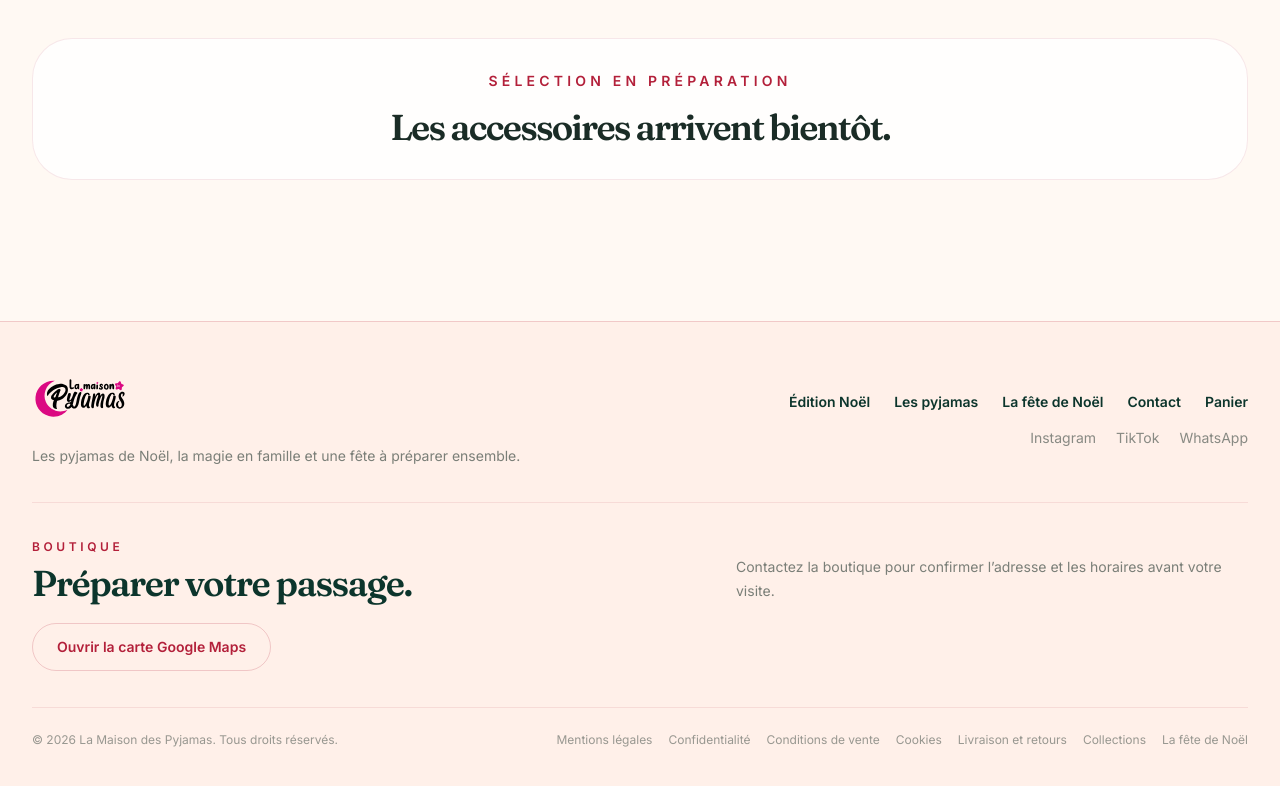
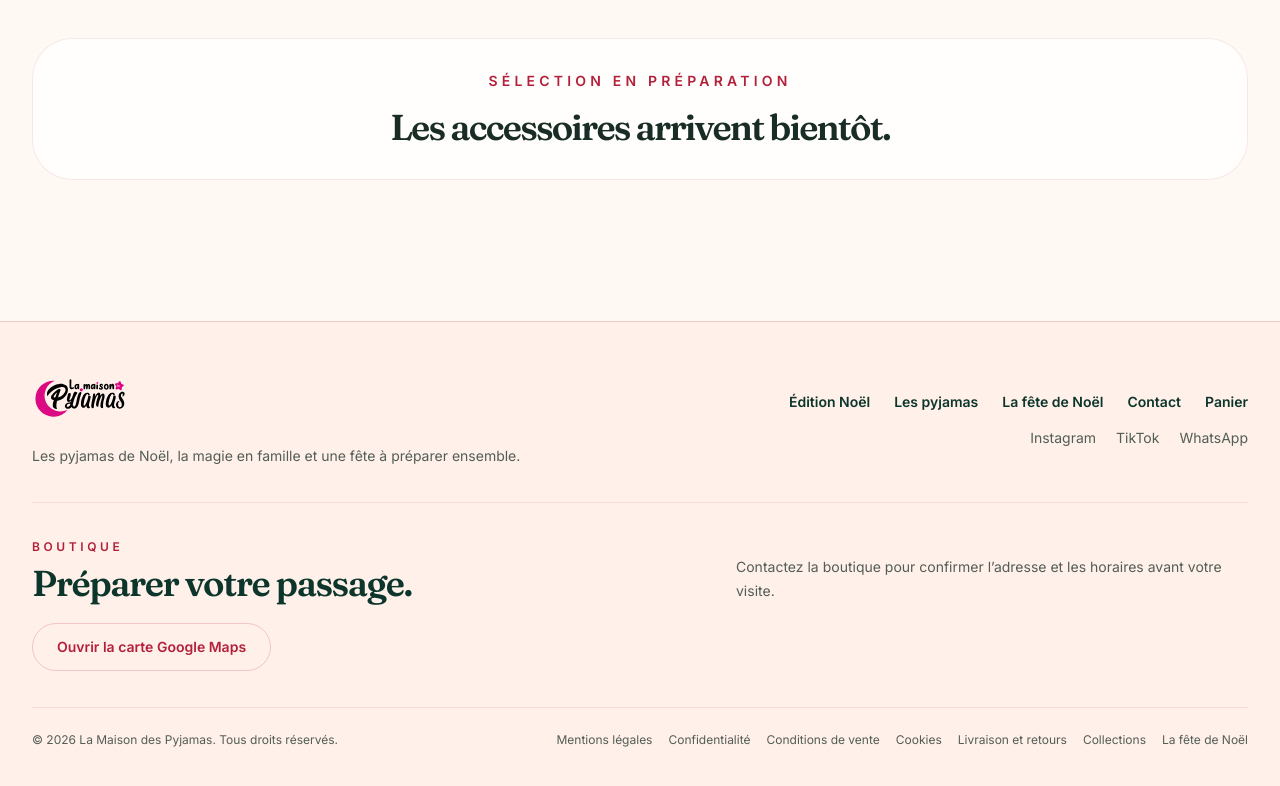
Before and after one commit to Monoru1/pyjamas, a Next.js app: page /accessoires in a window 1280 px wide. Shown: the part 568-1354 px from the top of the page. Built offline with nearby package versions, Linux system fonts and the light colour scheme; no server answers; the database is empty.

Commit message:
Fix audited contrast and labels, preserve faces and isolate preview audit tooling

```diff
--- a/next.config.ts
+++ b/next.config.ts
@@ -2,11 +2,11 @@ import type { NextConfig } from 'next';
 
 const nextConfig: NextConfig = {
   poweredByHeader: false,
-  env: { PREVIEW_QA_BUILD: process.env.CONTEXT === 'deploy-preview' ? 'true' : 'false' },
+  env: { PREVIEW_QA_BUILD: process.env.CONTEXT === 'deploy-preview' ? 'true' : 'false', BUILD_COMMIT_REF: process.env.COMMIT_REF || 'local' },
   async headers() {
     const preview = process.env.CONTEXT === 'deploy-preview';
     const securityHeaders = [
-      { key: 'Content-Security-Policy', value: `default-src 'self'; base-uri 'self'; object-src 'none'; frame-ancestors ${preview ? "'self'" : "'none'"}; form-action 'self'; img-src 'self' data: blob: https://pukvrerdloudfiphomsj.supabase.co https://images.unsplash.com; script-src 'self' 'unsafe-inline'; style-src 'self' 'unsafe-inline'; media-src 'self' blob: https://pukvrerdloudfiphomsj.supabase.co; font-src 'self' data:; connect-src 'self' https://pukvrerdloudfiphomsj.supabase.co; frame-src 'self' https://www.google.com; upgrade-insecure-requests` },
+      { key: 'Content-Security-Policy', value: `default-src 'self'; base-uri 'self'; object-src 'none'; frame-ancestors ${preview ? "'self'" : "'none'"}; form-action 'self'; img-src 'self' data: blob: https://pukvrerdloudfiphomsj.supabase.co https://images.unsplash.com; script-src 'self' 'unsafe-inline'; style-src 'self' 'unsafe-inline'; media-src 'self' blob: https://pukvrerdloudfiphomsj.supabase.co; font-src 'self' data:; connect-src 'self' https://pukvrerdloudfiphomsj.supabase.co; frame-src 'self' https://www.google.com ${preview ? 'https://app.netlify.com' : ''}; upgrade-insecure-requests` },
       { key: 'Referrer-Policy', value: 'strict-origin-when-cross-origin' },
       { key: 'X-Content-Type-Options', value: 'nosniff' },
       { key: 'X-Frame-Options', value: preview ? 'SAMEORIGIN' : 'DENY' },
--- a/src/app/christmas-2026.css
+++ b/src/app/christmas-2026.css
@@ -188,7 +188,7 @@ body { background: #fff9f3; }
 
 /* Match the campaign frame to the original portrait instead of cutting out family members. */
 .christmas-hero-gallery { width:100%; min-height:0; aspect-ratio:1.35; align-self:center; }
-.christmas-photo-side .christmas-cover { object-position:center 30%; }
+.christmas-photo-side .christmas-cover { object-position:center top; }
 @media(max-width:800px) { .christmas-hero-gallery { min-height:0; aspect-ratio:1.25; } }
 @media(max-width:800px) {
  .christmas-hero-copy {padding:30px 24px;}
--- a/src/app/layout.tsx
+++ b/src/app/layout.tsx
@@ -18,6 +18,7 @@ const inter = Inter({
 });
 
 export const metadata: Metadata = {
+  other: { 'mdp-build': process.env.BUILD_COMMIT_REF || 'local' },
   metadataBase: new URL('https://pyjamas25.netlify.app'),
   title: 'La Maison des Pyjamas',
   description: 'La Maison des Pyjamas — édition Noël 2026. Une sélection chaleureuse de pyjamas à partager en famille.',
--- a/src/components/marketing/campaign-film.tsx
+++ b/src/components/marketing/campaign-film.tsx
@@ -14,7 +14,7 @@ export function CampaignFilm({ src, poster }: { src: string; poster: string }) {
   </> : <>
     <Image src={poster} alt="Les coulisses du Noël en famille" fill sizes="(max-width: 800px) 90vw, 45vw" className="christmas-cover" />
     <button className="christmas-film-launch" type="button" onClick={() => setStarted(true)} aria-label="Lire le film complet de Noël">
-      <span>Lire notre film de Noël</span>
+      <span>Lire le film complet de Noël</span>
     </button>
   </>;
 }
--- a/src/components/marketing/empty-products.tsx
+++ b/src/components/marketing/empty-products.tsx
@@ -2,7 +2,7 @@ export function EmptyProducts() {
   return (
     <div className="rounded-[2rem] border border-dashed border-brand-primary/20 bg-white/70 p-8 text-center md:col-span-3">
       <p className="text-lg font-semibold">La sélection de Noël se prépare.</p>
-      <p className="mx-auto mt-3 max-w-xl text-sm leading-6 text-foreground/60">
+      <p className="mx-auto mt-3 max-w-xl text-sm leading-6 text-foreground/75">
         Contactez la maison pour connaître les modèles disponibles et préparer votre commande.
       </p>
     </div>
--- a/src/components/site/footer.tsx
+++ b/src/components/site/footer.tsx
@@ -21,7 +21,7 @@ export function Footer() {
         <div className="flex flex-col gap-7 border-b border-brand-primary/10 pb-8 lg:flex-row lg:items-center lg:justify-between">
           <div>
             <BrandLogo />
-            <p className="mt-4 max-w-xl text-sm leading-7 text-foreground/58">
+            <p className="mt-4 max-w-xl text-sm leading-7 text-foreground/75">
               Les pyjamas de Noël, la magie en famille et une fête à préparer ensemble.
             </p>
           </div>
@@ -34,7 +34,7 @@ export function Footer() {
                 </a>
               ))}
             </nav>
-            <div className="flex flex-wrap gap-x-5 gap-y-2 text-sm text-foreground/52">
+            <div className="flex flex-wrap gap-x-5 gap-y-2 text-sm text-foreground/75">
               {socialLinks.map(([label, href]) => (
                 <a key={label} href={href} className="transition hover:text-brand-primary">
                   {label}
@@ -50,14 +50,14 @@ export function Footer() {
               <p className="text-xs font-semibold uppercase tracking-[0.3em] text-brand-primary">Boutique</p>
               <h2 className="mt-2 text-3xl font-semibold tracking-[-0.04em] text-brand-evergreen md:text-4xl">Préparer votre passage.</h2>
             </div>
-            <p className="max-w-lg text-sm leading-6 text-foreground/58">
+            <p className="max-w-lg text-sm leading-6 text-foreground/75">
               Contactez la boutique pour confirmer l’adresse et les horaires avant votre visite.
             </p>
           </div>
           <a className="inline-flex min-h-12 items-center rounded-full border border-brand-primary/20 px-6 text-sm font-semibold text-brand-primary" href="https://www.google.com/maps/search/?api=1&query=La%20Maison%20des%20Pyjamas%20Cotonou" target="_blank" rel="noopener noreferrer">Ouvrir la carte Google Maps</a>
         </section>
 
-        <div className="flex flex-col gap-3 pt-6 text-xs text-foreground/45 md:flex-row md:items-center md:justify-between">
+        <div className="flex flex-col gap-3 pt-6 text-xs text-foreground/75 md:flex-row md:items-center md:justify-between">
           <p>© 2026 La Maison des Pyjamas. Tous droits réservés.</p>
           <div className="flex flex-wrap gap-4">
             <a href="/mentions-legales">Mentions légales</a>
```
